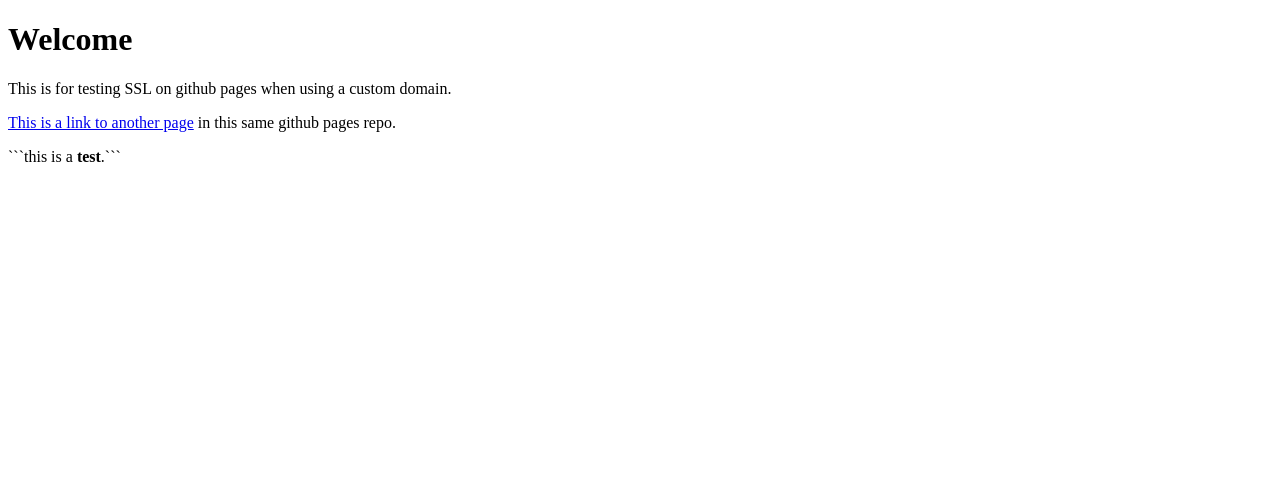
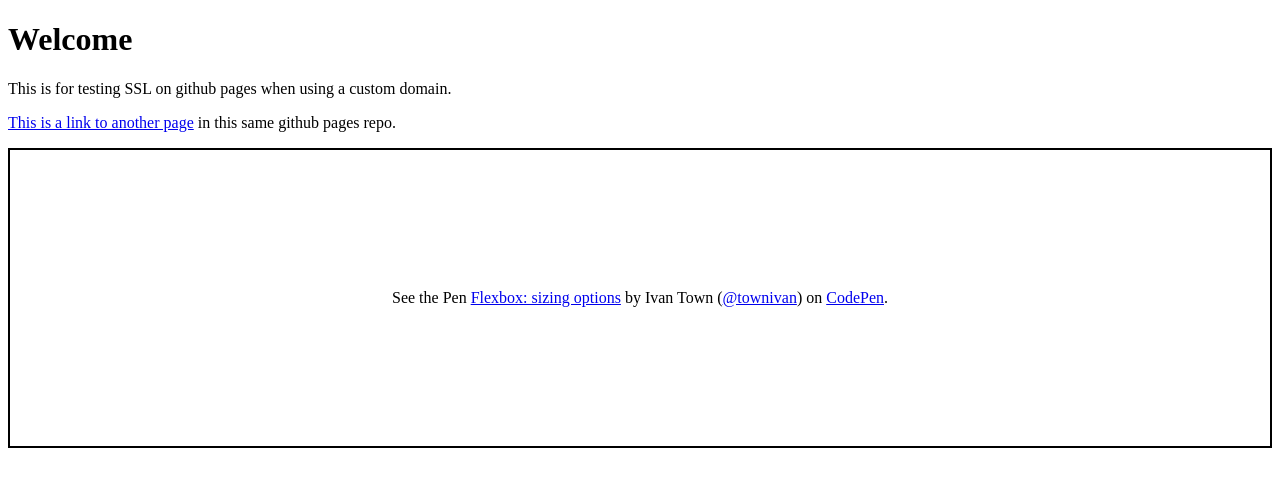
Before and after one commit to townivan/ivan.town, a plain HTML site: page index.html in a window 1280 px wide. Drawn offline with Linux system fonts and the light colour scheme; a script that the page names is missing.

Commit message:
Update index.html

````diff
--- a/index.html
+++ b/index.html
@@ -10,6 +10,13 @@
     <h1>Welcome</h1>
     <p>This is for testing SSL on github pages when using a custom domain.</p>
     <p><a href="page2.html">This is a link to another page</a> in this same github pages repo.</p>
-    ```this is a <strong>test</strong>.```
+
+    <p class="codepen" data-height="300" data-default-tab="result" data-slug-hash="MGyxQK" data-user="townivan" style="height: 300px; box-sizing: border-box; display: flex; align-items: center; justify-content: center; border: 2px solid; margin: 1em 0; padding: 1em;">
+      <span>See the Pen <a href="https://codepen.io/townivan/pen/MGyxQK">
+      Flexbox: sizing options</a> by Ivan Town (<a href="https://codepen.io/townivan">@townivan</a>)
+      on <a href="https://codepen.io">CodePen</a>.</span>
+    </p>
+    <script async src="https://cpwebassets.codepen.io/assets/embed/ei.js"></script>
+
 </body>
 </html>
````
